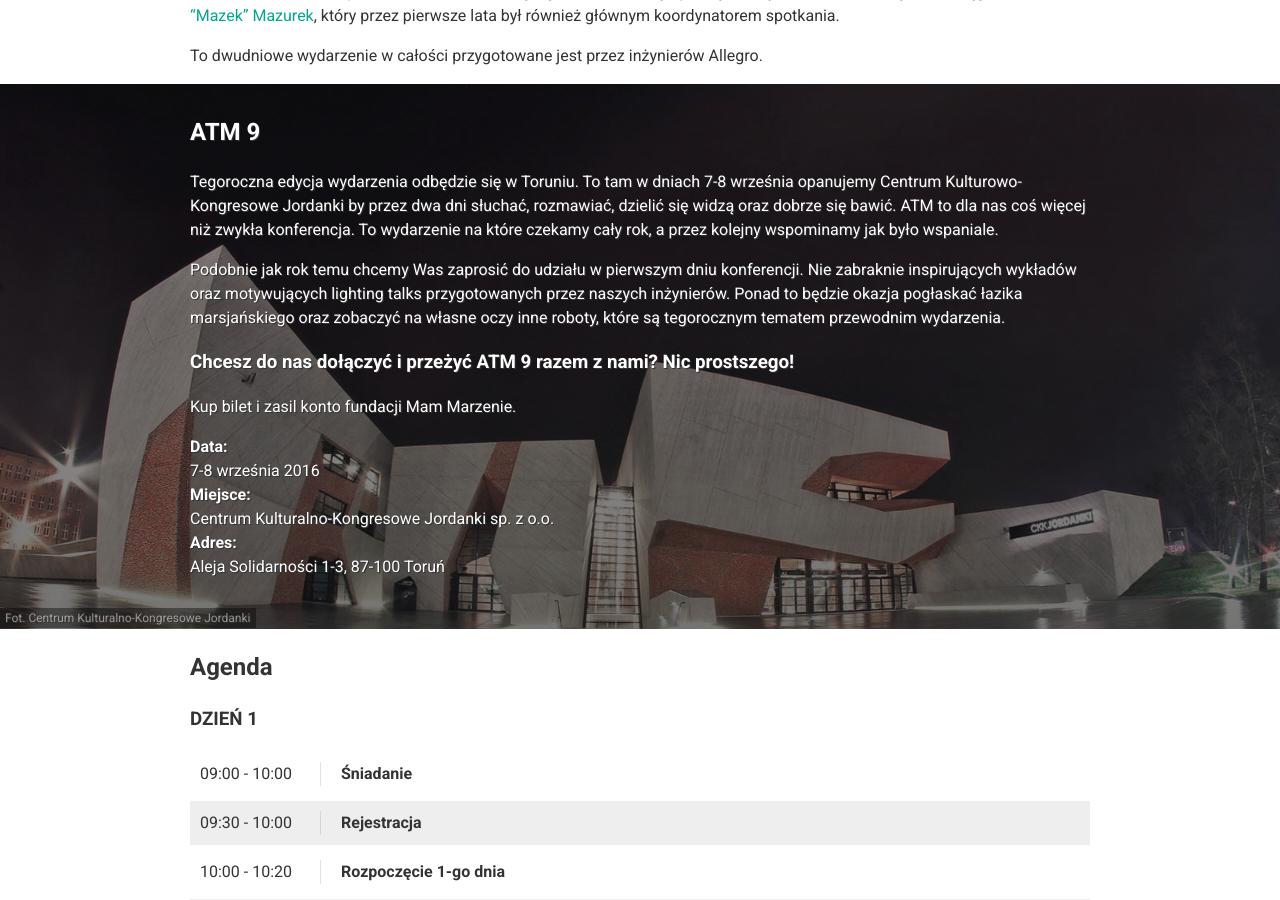
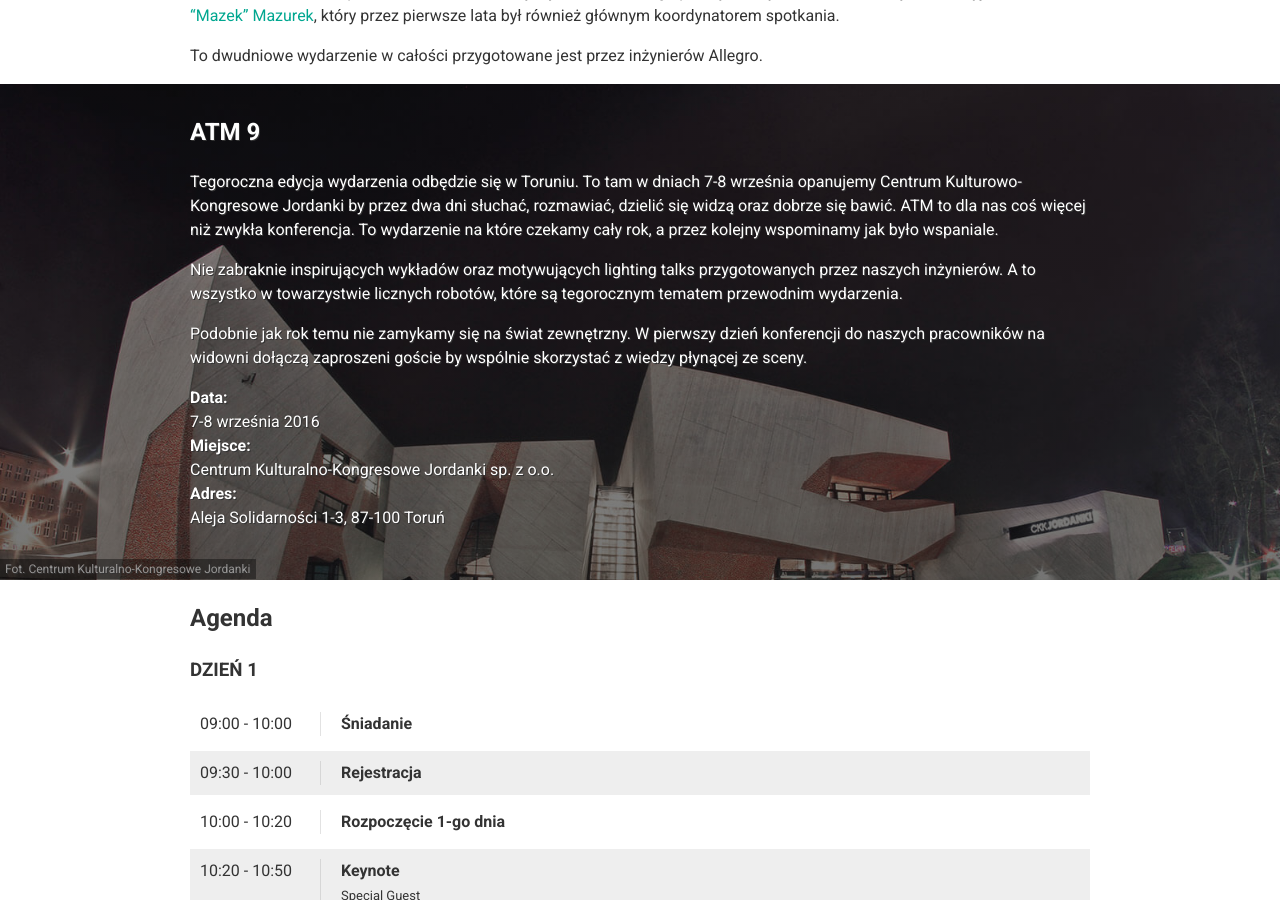
Before and after one commit to allegro/meeting, a Jekyll site: the page built from index.html, in a window 1280 px wide and 900 px high, scrolled down 1310 px. Built offline with Jekyll 4.4.1, drawn with Linux system fonts in a browser that asks for light colours; Markdown is read by kramdown in place of the engine named in the settings; comment, search, counter and statistics services are not loaded; some of the changed text lies outside the part shown.

Commit message:
info update, speaker bio

```diff
--- a/_data/atm-speakers.yml
+++ b/_data/atm-speakers.yml
@@ -23,7 +23,7 @@
 
 piotr.orlowski:
     name: Piotr Orłowski
-    bio: 'Piotr is an engineer with 17 years of experience in IT. In Allegro IT he is in charge of marketing intelligence department and responsible for providing basics for microservices architecure. He is interested in scalable architecture, performance and likes more functionality than code :)'
+    bio: 'Już w ubiegłym stuleciu uczestniczył w budowie polskiego Internetu pracując w Gazecie Wyborczej Online, od początku współtworzył też portal Gazeta.pl. W 2004 roku związał się z branżą e-commerce i zmieniał technologicznie merlin.pl i empik.com a aktualnie zmienia Allegro. Lubi rozwiązania proste i dające większe możliwości niż pierwotnie planowane.'
     twitter: nigraspl
 
 bartlomiej.ignasiak:
@@ -37,7 +37,7 @@
 
 rafal.zukowski:
     name: Rafał Żukowski
-    bio: ''
+    bio: 'Rafał to doświadczony programista z ponad 10 letnim doświadczeniem. W pracy w Allegro najwięcej radości dostarcza mu rozwiązywanie wymagających problemów, szczególnie tych związanych z projektowaniem algorytmów i innowacyjnych rozwiązań.'
 
 remigiusz.pospieszynski:
     name: Remigiusz Pospieszyński
--- a/index.html
+++ b/index.html
@@ -66,15 +66,15 @@
 		</p>
 
 		<p>
-			Podobnie jak rok temu chcemy Was zaprosić do udziału w pierwszym dniu konferencji. Nie zabraknie
-			inspirujących wykładów oraz motywujących lighting talks przygotowanych przez naszych inżynierów. Ponad to
-			będzie okazja pogłaskać łazika marsjańskiego oraz zobaczyć na własne oczy inne roboty, które są tegorocznym
-			tematem przewodnim wydarzenia.
+			Nie zabraknie inspirujących wykładów oraz motywujących lighting talks przygotowanych przez naszych
+			inżynierów. A to wszystko w towarzystwie licznych robotów, które są tegorocznym tematem przewodnim
+			wydarzenia.
 		</p>
 
-		<h3>Chcesz do nas dołączyć i przeżyć ATM 9 razem z nami? Nic prostszego!</h3>
-
-		<p>Kup bilet i zasil konto fundacji Mam Marzenie.</p>
+		<p>
+			Podobnie jak rok temu nie zamykamy się na świat zewnętrzny. W pierwszy dzień konferencji do naszych
+			pracowników na widowni dołączą zaproszeni goście by wspólnie skorzystać z wiedzy płynącej ze sceny.
+		</p>
 
 		<dl>
 			<dt>Data: </dt>
```
Also changed, not shown: img/authors/rafal.zukowski.jpg.
